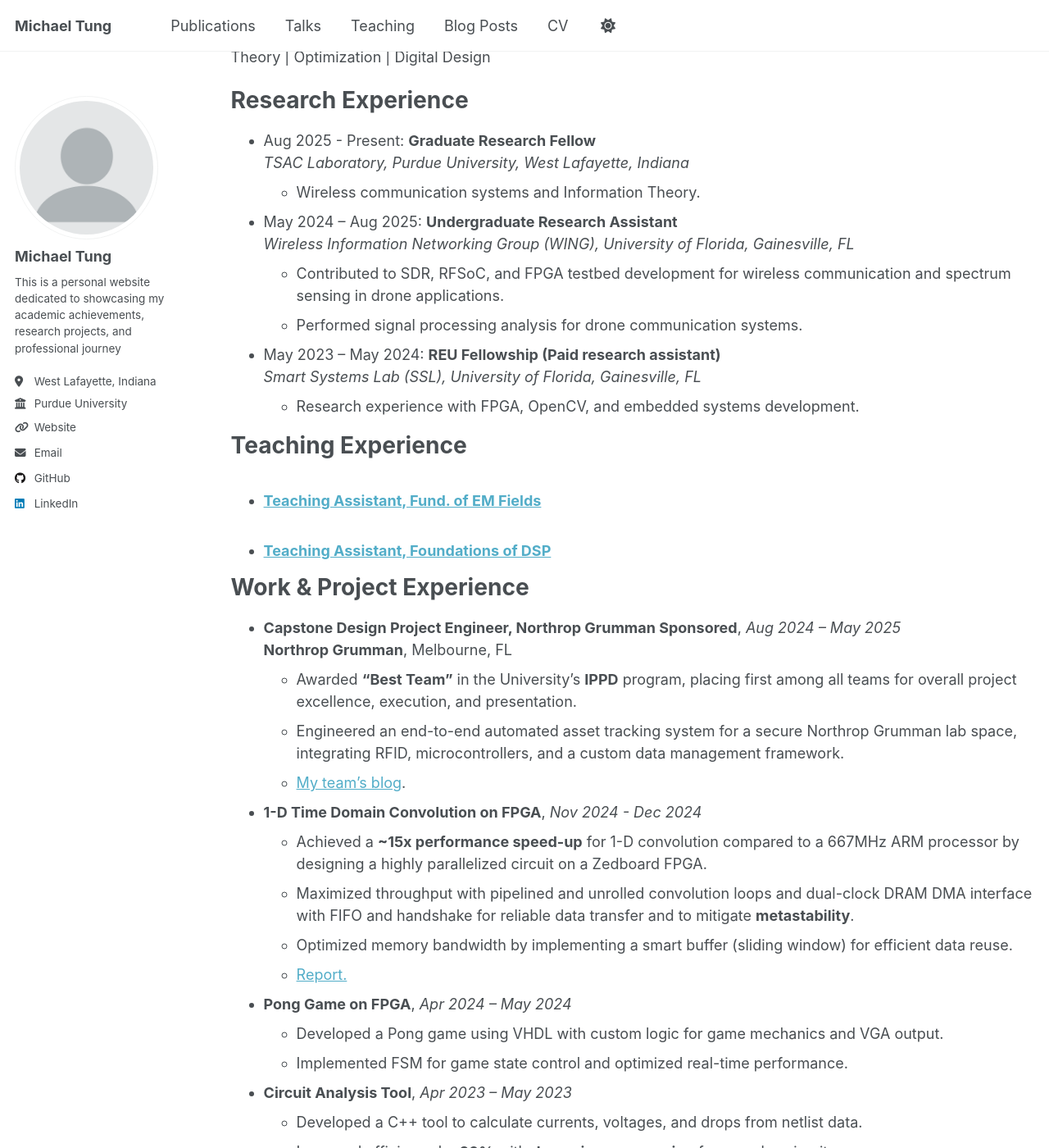
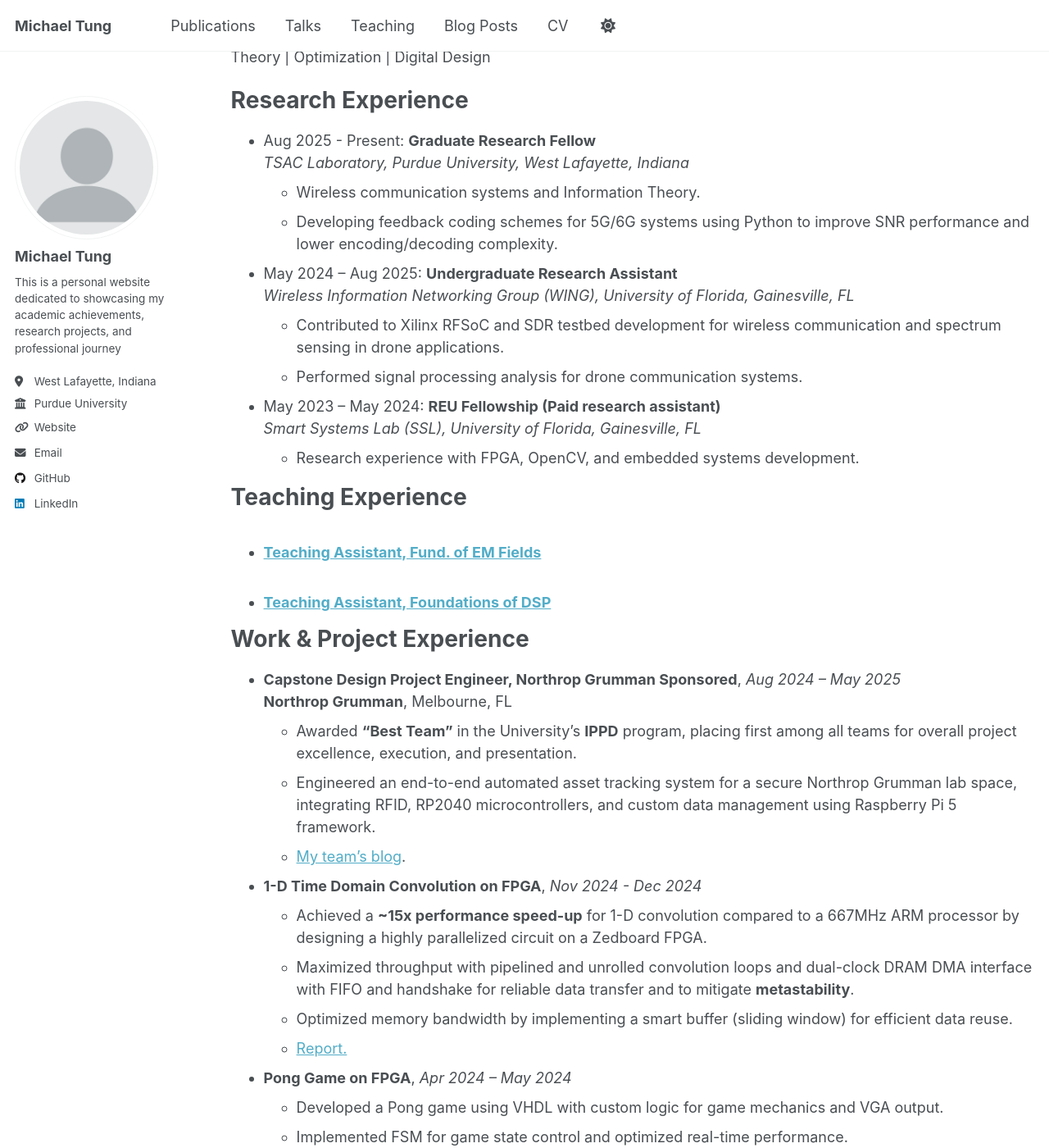
Before and after one commit to GodKnowss/GodKnowss.github.io, a Jekyll site: the page built from _pages/cv.md, in a window 1280 px wide and 1400 px high, scrolled down 306 px. Shown: the whole window at 82% size. Built offline with Jekyll 4.4.1, drawn with Linux system fonts in a browser that asks for light colours; a script that is not in the unit is left out; some of the changed text lies outside the part shown.

Commit message:
update CV

```diff
--- a/_pages/cv.md
+++ b/_pages/cv.md
@@ -27,10 +27,11 @@ Research Experience
 * Aug 2025 - Present: **Graduate Research Fellow** <br>
   _TSAC Laboratory, Purdue University, West Lafayette, Indiana_
 	* Wireless communication systems and Information Theory.
+	* Developing feedback coding schemes for 5G/6G systems using Python to improve SNR performance and lower encoding/decoding complexity.
 
 * May 2024 – Aug 2025: **Undergraduate Research Assistant** <br>
   _Wireless Information Networking Group (WING), University of Florida, Gainesville, FL_
-  *	Contributed to SDR, RFSoC, and FPGA testbed development for wireless communication and spectrum sensing in drone applications.
+  *	Contributed to Xilinx RFSoC and SDR testbed development for wireless communication and spectrum sensing in drone applications.
   * Performed signal processing analysis for drone communication systems.
 
 
@@ -51,7 +52,7 @@ Work & Project Experience
 * **Capstone Design Project Engineer, Northrop Grumman Sponsored**, _Aug 2024 – May 2025_ <br>
   **Northrop Grumman**, Melbourne, FL
 	* Awarded **"Best Team"** in the University's **IPPD** program, placing first among all teams for overall project excellence, execution, and presentation.
-	* Engineered an end-to-end automated asset tracking system for a secure Northrop Grumman lab space, integrating RFID, microcontrollers, and a custom data management framework.
+	* Engineered an end-to-end automated asset tracking system for a secure Northrop Grumman lab space, integrating RFID, RP2040 microcontrollers, and custom data management using Raspberry Pi 5 framework.
 	* [My team's blog](https://www.ippd.ufl.edu/blogs/ay2425team09/).
 
 * **1-D Time Domain Convolution on FPGA**, _Nov 2024 - Dec 2024_ <br>
@@ -69,7 +70,7 @@ Work & Project Experience
 	* Improved efficiency by **20%** with **dynamic programming** for complex circuits.
 
 
-Honors & Awards
+Awards & Honors
 ======
 * **Ross Fellowship**, **_Purdue University_**, 2025
 	* A competitive, fully funded award for the recruitment of outstanding PhD candidates.
@@ -96,18 +97,18 @@ Skills
 * **Software Development:** Java, Python
 * **Machine Learning:** TensorFlow, Scikit-learn
 * **Technical Computing:** MATLAB
-* **Version Control:** Git
+* **Version Control:** Git, GitHub
 
 ## Digital Design & Hardware
 * **HDL Languages:** VHDL, SystemVerilog
 * **Verification:** UVM (Universal Verification Methodology)
-* **High-Level Synthesis:** Vitis HLS
+* **Tools & IDEs:** Vitis HLS, Xilinx Vivado, Intel Quartus, ModelSim
 * **Software Defined Radio:** GNU Radio
 * **Circuit Design:** LTspice, Altium Designer
 
 ## Professional & Technical Skills
 * **Certifications:** Lean Six Sigma White Belt, NVIDIA Fundamentals of Deep Learning, Building Transformer-Based Natural Language Processing Applications
-* **Documentation:** Technical Writing, Microsoft Office
+* **Documentation:** Technical Writing, Microsoft Office, Latex
 * **Communication:** Professional Presentation, Cross-functional Collaboration
 
 
```
Also changed, not shown: _pages/about.md (+1 -1 lines), _posts/2026/2026-01-11-Purdue-Resources.md (+5 -0 lines), _publications/2025-04-16-honors-thesis.md (+1 -1 lines), _publications/2026-01-23-feedback-coding-scheme.md (+1 -1 lines), 1 other file.
